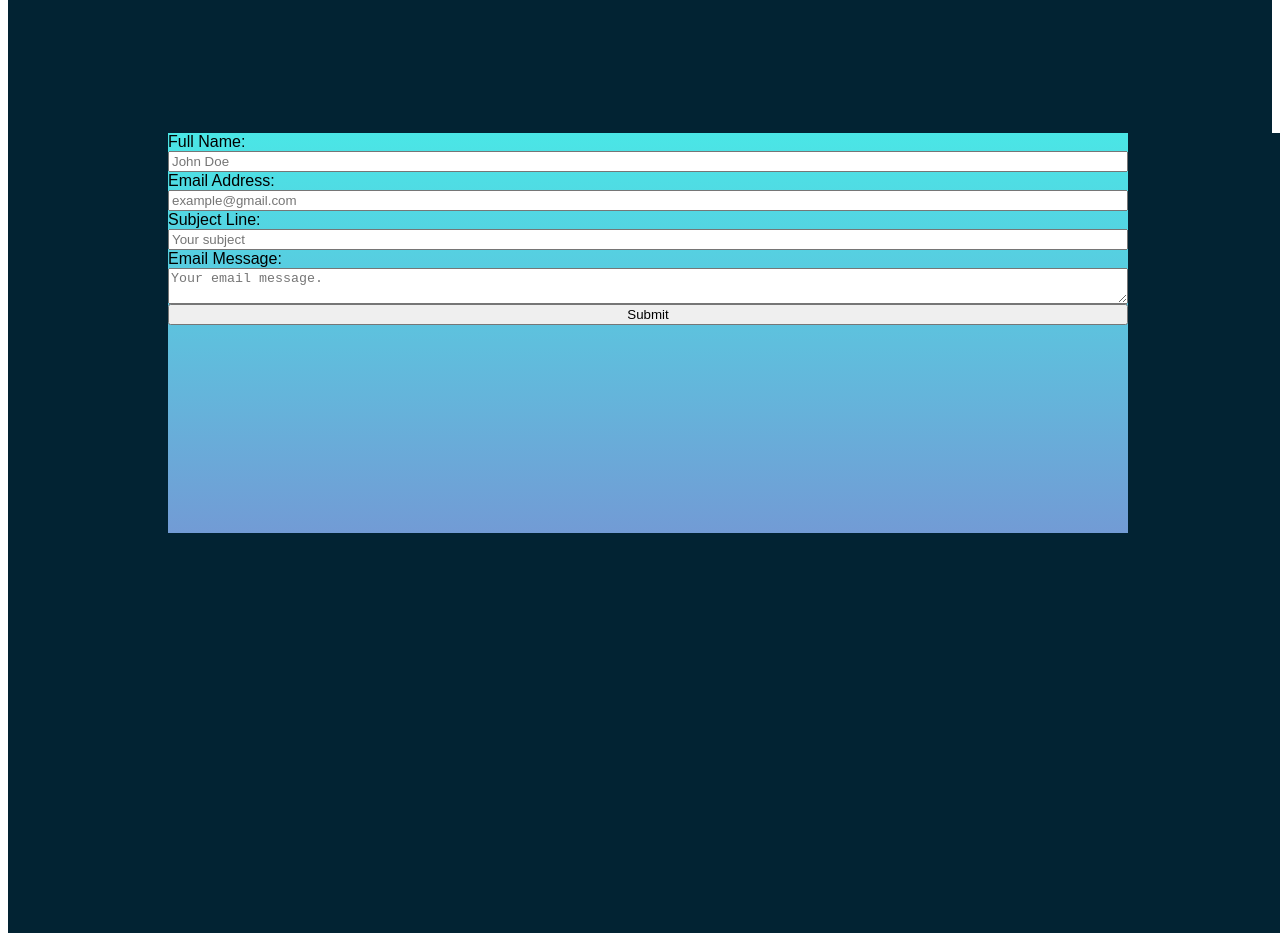
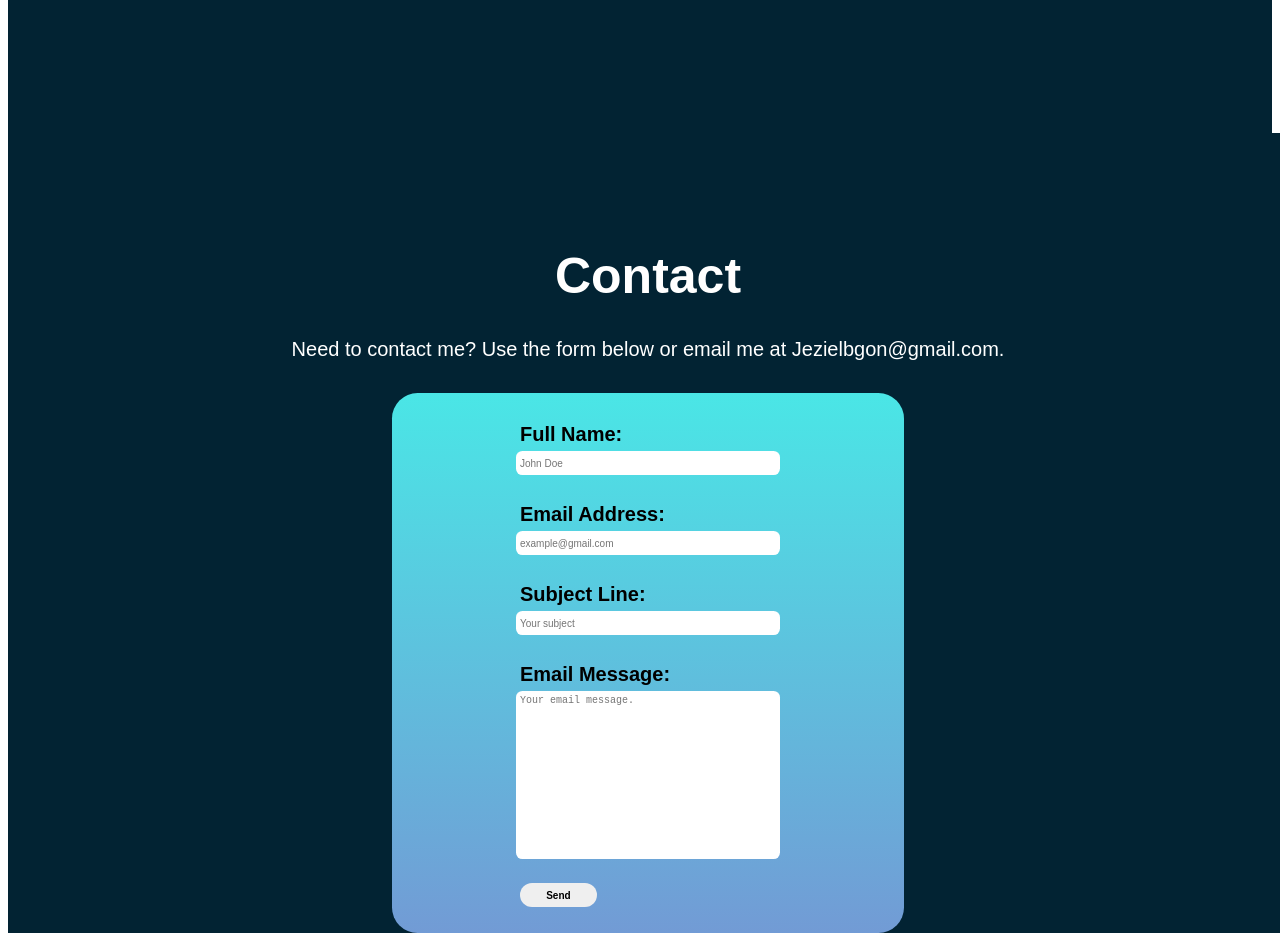
Before and after one commit to Jeziel-BG/PortfolioV2, a React (Create React App) app in the folder portfolio-site/: page / in a window 1280 px wide. Shown: the part 3320-4261 px from the top of the page. Built offline with nearby package versions, Linux system fonts and the light colour scheme.

Commit message:
Working in Contact Form CSS

```diff
--- a/portfolio-site/src/Components/Contact/Contact.css
+++ b/portfolio-site/src/Components/Contact/Contact.css
@@ -4,15 +4,76 @@
     height: 100vh;
     justify-content: center;
     display: flex;
+    flex-direction: column;
+    align-items: center;
 
 }
 
 #Contact-Form{
     display: flex;
     flex-direction: column;
-    width: 75vw;
+    width: 40vw;
     background: linear-gradient(to bottom,#4ae6e6, #729bd5);
-    height: 50vh;
+    height: 70vh;
     font-family: "Source Sans Pro", sans-serif;
+    justify-content: center;
+    border-radius: 2vw;
+    font-size: clamp(20px, 1vw, 1.5vw);
+    font-weight: bold;
+    row-gap: 3vh;
+}
+
+#Contact-Form > div{
+    display: flex;
+    width: 100%;
+    justify-content: center;
+    gap:1vh;
+    flex-direction: column;
+    align-items: center;
 
 }
+#Contact-Form > div >input{
+    width: 50%;
+    height: 2vh;
+    border-radius: .5vw;
+    border: transparent;
+    padding: .5vh;
+    font-size: clamp(10px, 0.6vw, 1.5vw);
+
+}
+#Contact-Form > div >label{
+    width: 50%;
+    height: 2vh;
+    border-radius: .5vw;
+    border: transparent;
+    padding: .5vh;
+}
+
+#Contact-Form > div >textarea{
+    width: 50%;
+    height: 20vh;
+    border-radius: .5vw;
+    padding: .5vh;
+    resize: none;
+    border: transparent;
+    font-size: clamp(10px, 0.6vw, 1.5vw);
+
+}
+#SendButton{
+    width: 6vw;
+    padding: 0.5vw;
+    border-radius: 1vw;
+    border: transparent;
+    margin-left: 25%;
+    font-size: clamp(10px, 0.6vw, 1.5vw);
+    font-weight: bold;
+
+}
+
+#SendButton:hover{
+
+    background-color: #48CAE4;
+    color: black;
+    box-shadow: 0px 0px 10px 2px #a0e1d9;
+
+}
--- a/portfolio-site/src/Components/Contact/Contact.jsx
+++ b/portfolio-site/src/Components/Contact/Contact.jsx
@@ -4,17 +4,32 @@ export function Contact(){
     return(
         <div id='Contact-Main'>
 
+            <div id="Header-Content">
+                <h1 id="Section-Header">Contact</h1>
+                <span id="Section-Subtext">Need to contact me? Use the form below or email me at Jezielbgon@gmail.com.</span>
+            </div>
+
             <form id='Contact-Form' method='post'>
-                <label for='senderName'>Full Name:</label>
-                <input type='text' id='senderName' name='senderName' placeholder='John Doe'></input>
-                <label for='senderEmail'>Email Address:</label>
-                <input type='email' id='senderEmail' name='senderEmail' placeholder='example@gmail.com'></input>
-                <label for='subjectLine'>Subject Line:</label>
-                <input type='text' id='subjectLine' name='subjectLine' placeholder='Your subject'></input>
-                <label for='message'>Email Message:</label>
-                <textarea id='message' name='message' placeholder='Your email message.'></textarea>
+                <div id="name">
+                    <label for='senderName'>Full Name:</label>
+                    <input type='text' id='senderName' className='senderName' placeholder='John Doe'></input>
+                </div>
 
-                <input type="submit" value="Submit"></input>
+                <div>
+                    <label for='senderEmail'>Email Address:</label>
+                    <input type='email' id='senderEmail' className='senderEmail' placeholder='example@gmail.com'></input>
+                </div>
+
+                <div>
+                    <label for='subjectLine'>Subject Line:</label>
+                    <input type='text' id='subjectLine' className='subjectLine' placeholder='Your subject'></input>
+                </div>
+
+                <div>
+                    <label for='message'>Email Message:</label>
+                    <textarea id='message' className='message' placeholder='Your email message.'></textarea>
+                </div>
+                <input type="submit" value="Send" id="SendButton"></input>
             </form>
 
 
```
